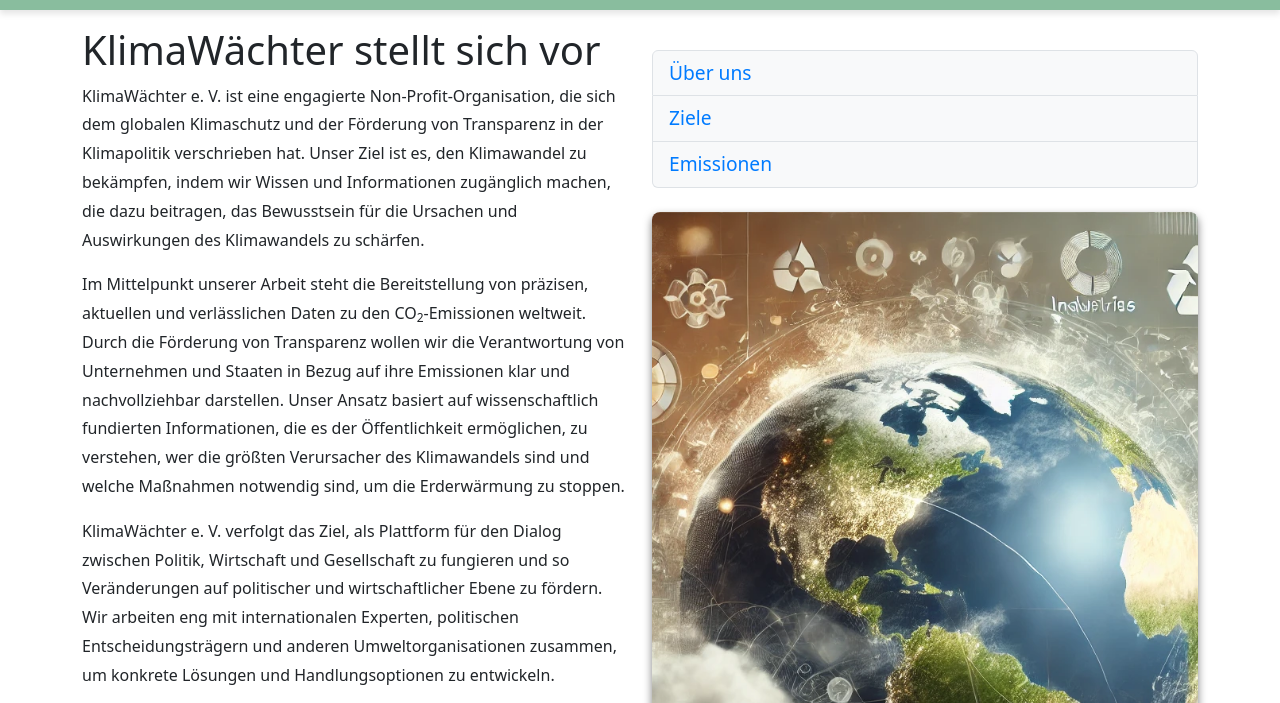
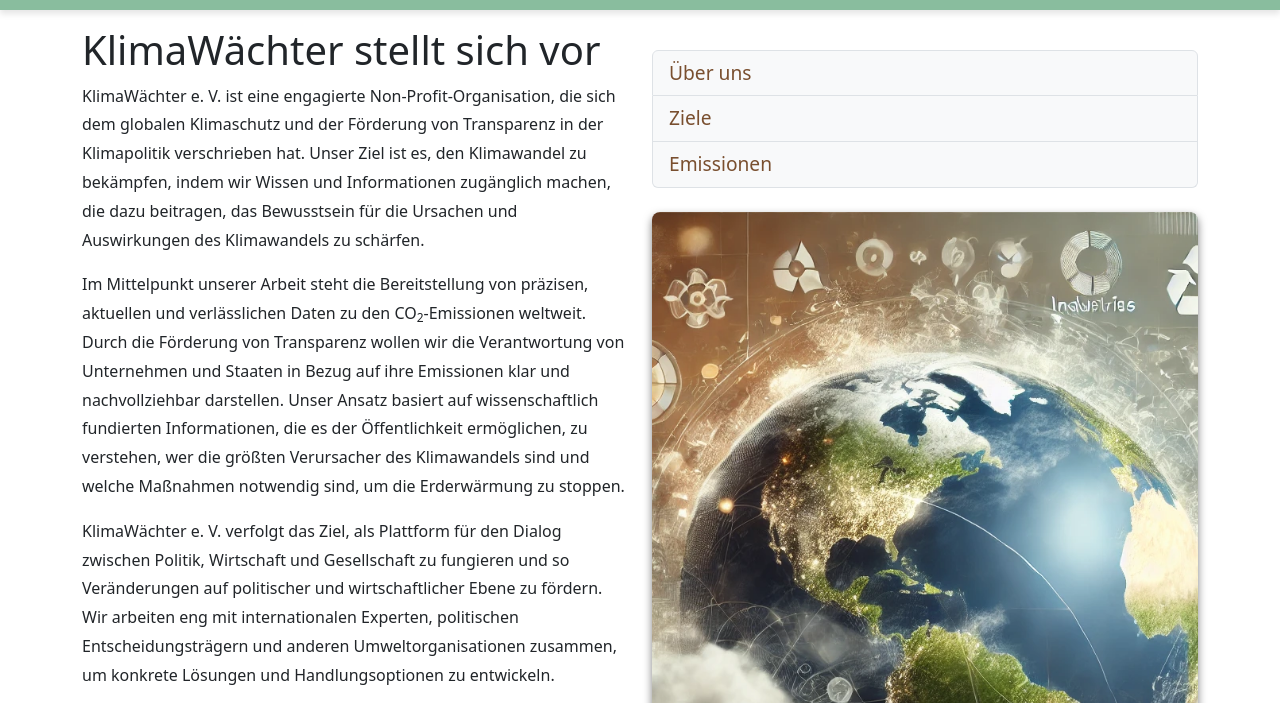
Before and after one commit to BiaweDev/CO2-Footprint, a plain HTML site: page pages/index.html in a window 1280 px wide. Shown: the part 66-769 px from the top of the page. Drawn offline with nearby package versions, Linux system fonts and the light colour scheme.

Commit message:
Update menu-link colors

```diff
--- a/styles/styles.css
+++ b/styles/styles.css
@@ -73,13 +73,13 @@
 .menu-link {
   font-size: 1.2rem;
   font-weight: 500;
-  color: #007bff;
+  color: #794f2f;
   text-decoration: none;
   transition: color 0.3s ease;
 }
 
 .menu-link:hover {
-  color: #0056b3;
+  color: #442d1b;
   text-decoration: underline;
 }
 
```
